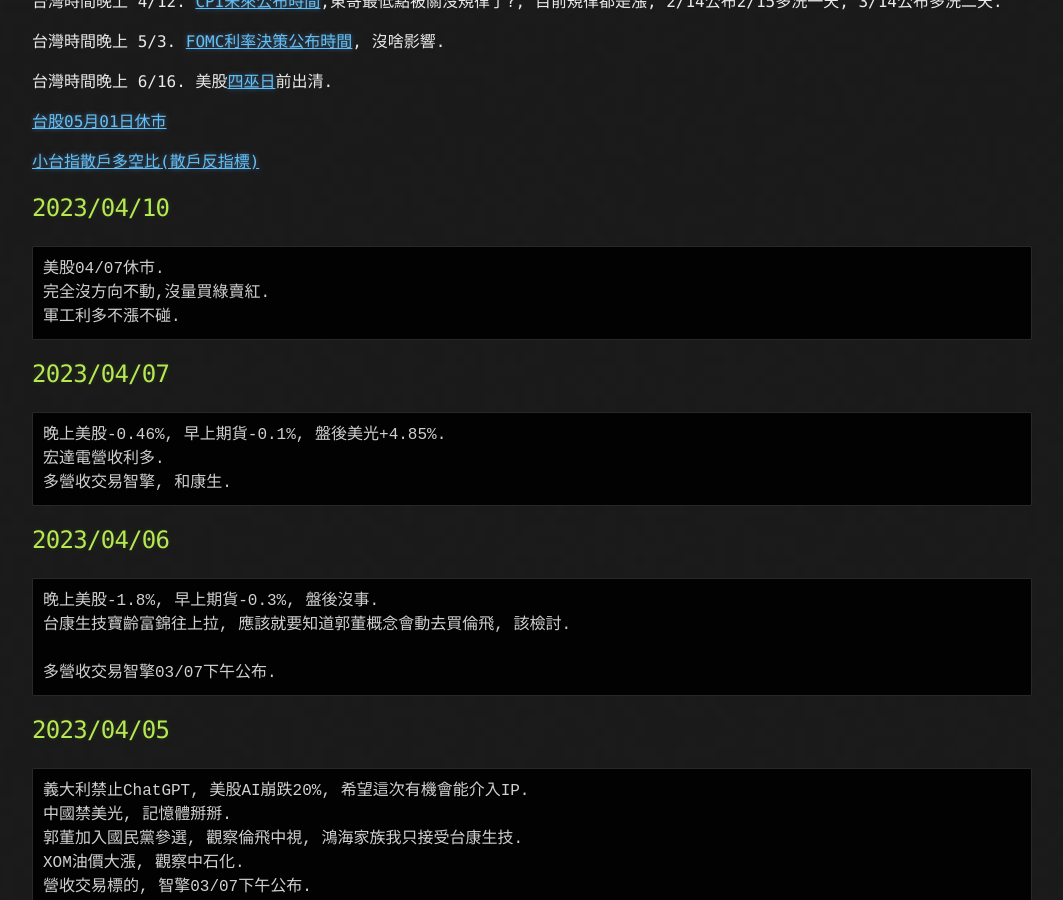
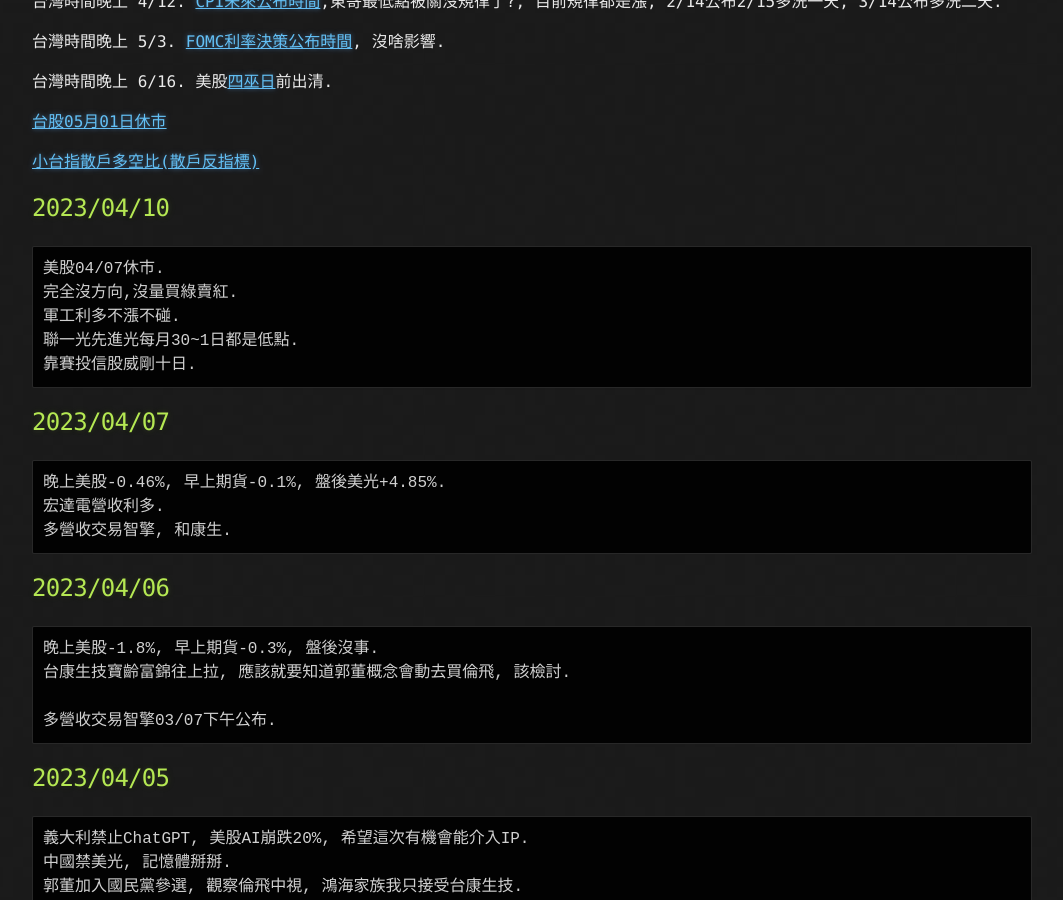
Before and after one commit to lepg5487/Stock_God, a Jekyll site: the page built from index.md, in a window 1280 px wide and 900 px high, scrolled down 468 px. Shown: the whole window, without its empty margins (108-1171 px from the left). Built offline with Jekyll 4.4.1, drawn with Linux system fonts in a browser that asks for light colours; our own code applies the rules of GitHub Pages for plain Markdown files.

Commit message:
Update index.md

````diff
--- a/index.md
+++ b/index.md
@@ -25,8 +25,10 @@
 ## 2023/04/10
 ```
 美股04/07休市.
-完全沒方向不動,沒量買綠賣紅.
+完全沒方向,沒量買綠賣紅.
 軍工利多不漲不碰.
+聯一光先進光每月30~1日都是低點.
+靠賽投信股威剛十日.
 ```
 
 ## 2023/04/07
````
